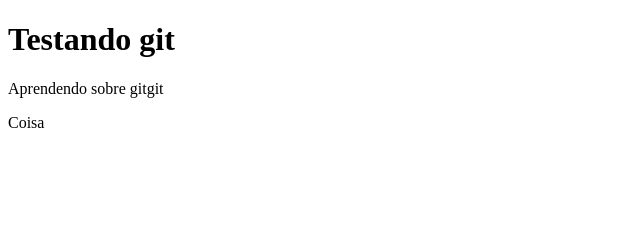
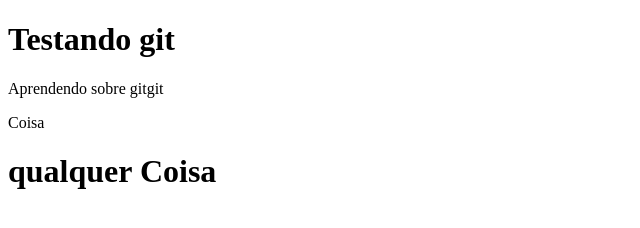
Before and after one commit to douglasvcv/aprendendoGit, a plain HTML site: page index.html in a window 1280 px wide. Shown: the whole page, without its empty margins (0-640 px from the left). Drawn offline with Linux system fonts and the light colour scheme.

Commit message:
Adicionando título

```diff
--- a/index.html
+++ b/index.html
@@ -9,5 +9,6 @@
     <h1>Testando git</h1>
     <p>Aprendendo sobre gitgit</p>
     <p>Coisa</p>
+    <h1>qualquer Coisa</h1>
 </body>
 </html>
```
